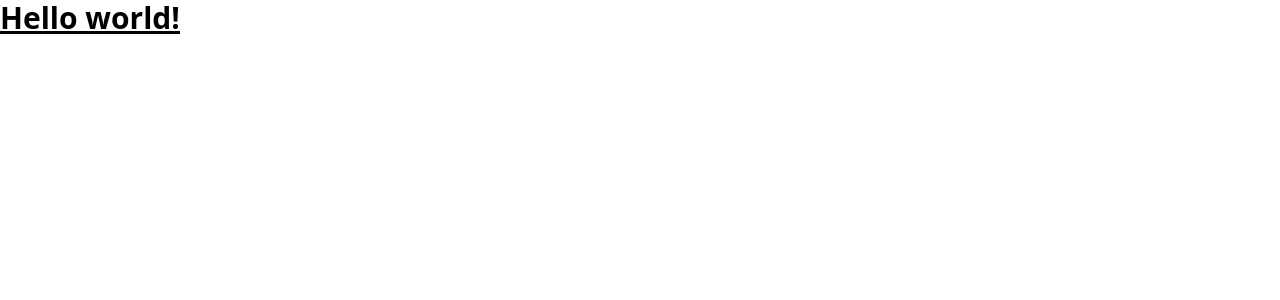
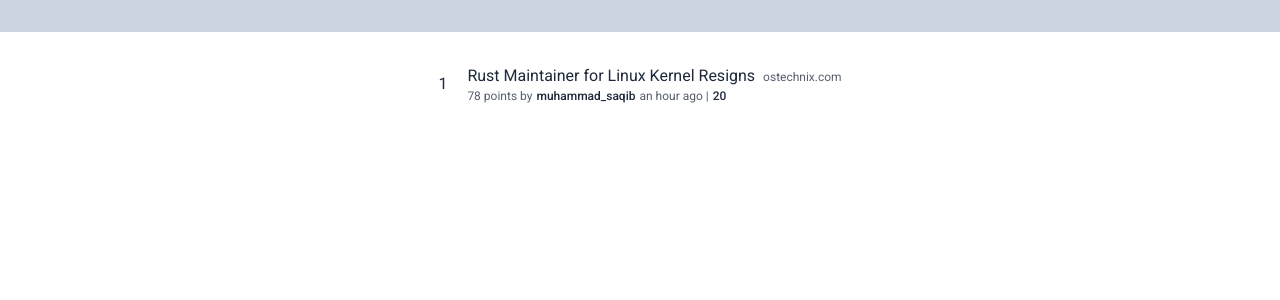
Before and after one commit to segmentationfaulter/hnpwa, a React (Vite) app: page / in a window 1280 px wide. Shown: the top 300 px of the page. Built offline with nearby package versions, Linux system fonts and the light colour scheme.

Commit message:
story design done

```diff
--- a/src/App.tsx
+++ b/src/App.tsx
@@ -1,3 +1,12 @@
+import { TopStories } from "./TopStories";
+
 export function App() {
-  return <h1 className="text-3xl underline font-bold">Hello world!</h1>;
+  return (
+    <>
+      <nav className="bg-slate-300 basis-8"></nav>
+      <main className="flex-1">
+        <TopStories />
+      </main>
+    </>
+  );
 }
--- /dev/null
+++ b/src/Story.tsx
@@ -0,0 +1,29 @@
+export type StoryProps = {
+  id: number;
+  title: string;
+  domain: string;
+  points: number;
+  time_ago: string;
+  user: string;
+  commentsCount: number;
+};
+
+export function Story(props: StoryProps & { index: number }) {
+  return (
+    <div className="flex justify-center p-8 items-center gap-5">
+      <div>{props.index}</div>
+      <div>
+        <div className="space-x-2">
+          <span>{props.title}</span>
+          <span className="text-xs opacity-75">{props.domain}</span>
+        </div>
+        <div className="space-x-1 text-xs">
+          <span className="opacity-75">{props.points} points by</span>
+          <span className="font-medium">{props.user}</span>
+          <span className="opacity-75">{props.time_ago} |</span>
+          <span className="font-medium">{props.commentsCount}</span>
+        </div>
+      </div>
+    </div>
+  );
+}
--- /dev/null
+++ b/src/TopStories.tsx
@@ -0,0 +1,15 @@
+import { Story, StoryProps } from "./Story";
+
+export function TopStories() {
+  const props: StoryProps = {
+    id: 1,
+    title: "Rust Maintainer for Linux Kernel Resigns",
+    domain: "ostechnix.com",
+    points: 78,
+    user: "muhammad_saqib",
+    time_ago: "an hour ago",
+    commentsCount: 20,
+  };
+
+  return <Story index={1} {...props} />;
+}
--- a/src/index.html
+++ b/src/index.html
@@ -4,10 +4,16 @@
     <meta charset="UTF-8" />
     <meta name="viewport" content="width=device-width, initial-scale=1.0" />
     <title>Hacker News PWA</title>
-    <link rel="stylesheet" href="index.css">
+    <link rel="preconnect" href="https://fonts.googleapis.com" />
+    <link rel="preconnect" href="https://fonts.gstatic.com" crossorigin />
+    <link
+      href="https://fonts.googleapis.com/css2?family=Roboto:wght@400;500;700&display=swap"
+      rel="stylesheet"
+    />
+    <link rel="stylesheet" href="index.css" />
   </head>
   <body>
-	<div id="root"></div>
-	<script type="module" src="index.tsx"></script>
+    <div id="root" class="h-screen flex flex-col text-slate-800"></div>
+    <script type="module" src="index.tsx"></script>
   </body>
 </html>
--- a/tailwind.config.ts
+++ b/tailwind.config.ts
@@ -1,9 +1,14 @@
+import { fontFamily } from 'tailwindcss/defaultTheme.js'
 import type { Config } from 'tailwindcss'
 
 export default {
   content: ["./src/*.{html,tsx}"],
   theme: {
-    extend: {},
+    extend: {
+      fontFamily: {
+        'sans': ["Roboto", ...fontFamily.sans]
+      }
+    },
   },
   plugins: [],
 } satisfies Config
```
